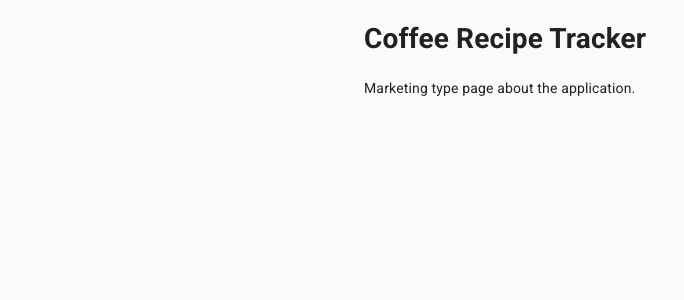
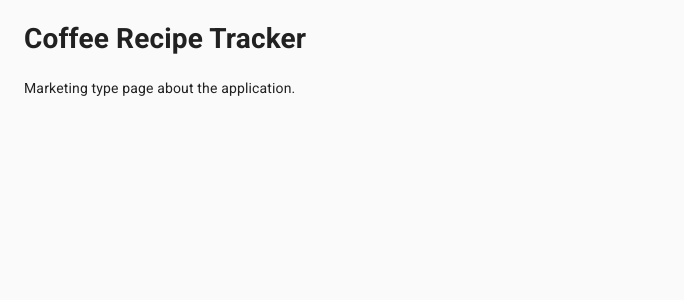
Before and after one commit to daveskull81/coffee-recipe-tracker-front-end, a React (Create React App) app: page / in a window 1280 px wide. Shown: the top 300 px of the page, without its empty margins (0-684 px from the left). Built offline with nearby package versions, Linux system fonts and the light colour scheme.

Commit message:
change max width of container

```diff
--- a/src/App.js
+++ b/src/App.js
@@ -20,7 +20,7 @@ function App() {
   return (
     <>
       <CssBaseline />
-      <Container maxWidth="sm">
+      <Container maxWidth='xl'>
         <Router>
             <Switch>
               <Route exact path='/' component={MainPage} />
```
